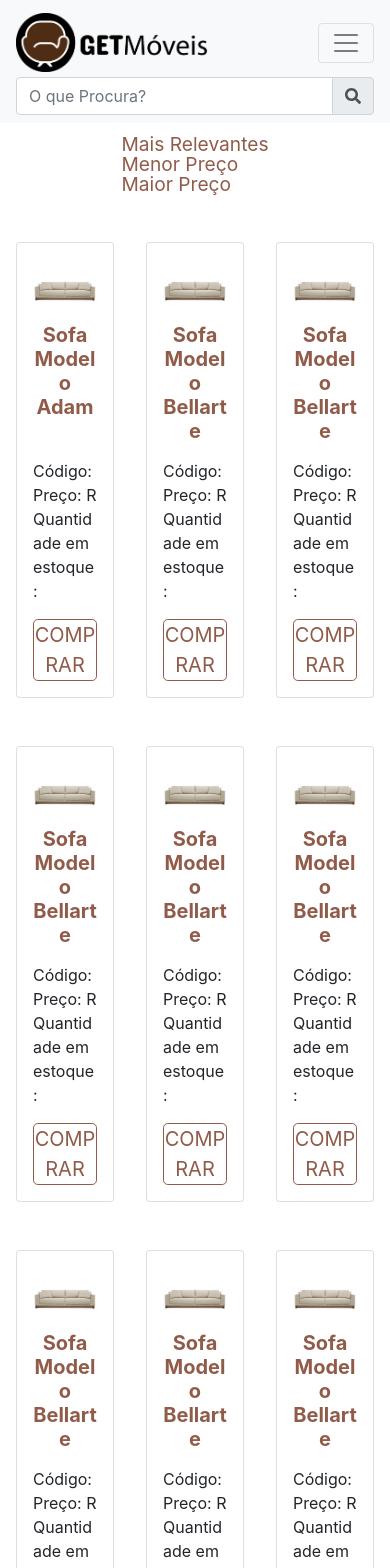
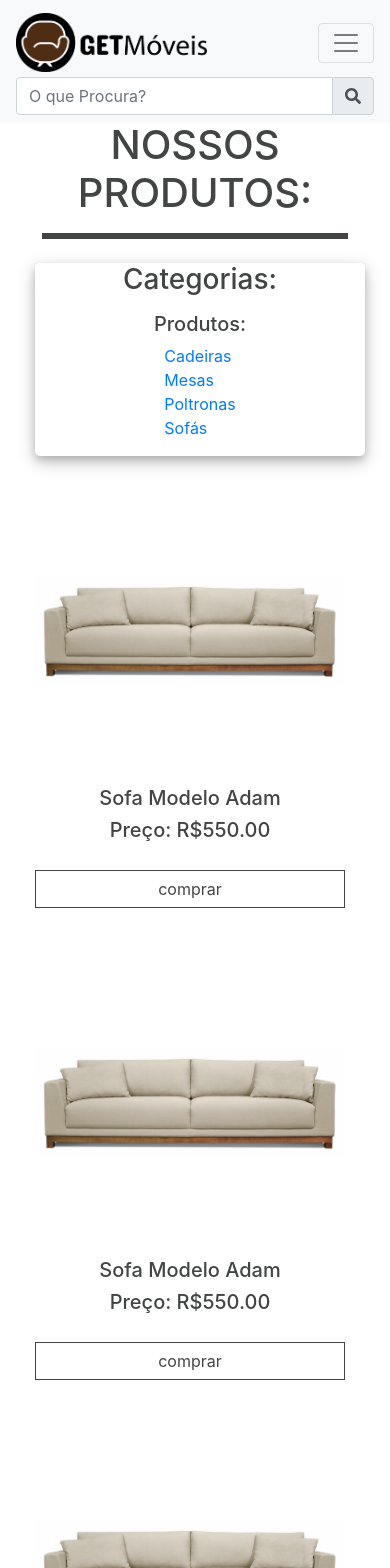
Before and after one commit to bielmoita/projetoIntegrador, an Angular app in the folder getMoveis/: page /sofas in a window 390 px wide. Shown: the top 1568 px of the page. Built offline with nearby package versions, Linux system fonts and the light colour scheme.

Commit message:
Responsividade e design página produto e home

```diff
--- a/getMoveis/src/app/faq/faq.component.css
+++ b/getMoveis/src/app/faq/faq.component.css
@@ -1,20 +1,55 @@
-*{
-    box-sizing: border-box;
-    padding: 0px;
-}
-.container
-{
-    padding-top: 25px;
+
+
+.card, .card-header {
+
+    background-color: transparent !important;
+    border: none !important;
+    padding: 0 !important;
+    margin-bottom: 20px;
 }
 
-.faq-accordion{
-    color: #915b4a;
-    font-weight: bold;
+.card {
+    box-shadow: 0 2px 20px 0 rgba(110, 130, 208, .18);
 }
 
-@media (min-width: 576px){
-    .form-inline .form-control {
-        width: 850px;
-        margin-left: 20px;
-    }
+.btn-link{
+    width: 100%;
+    height: 60px;
+    color: #000 !important;
+    font-weight: bold !important;
+    text-align: left !important;
+    text-decoration: none !important;
 }
+
+.card-body{
+    background: #E8EEFF;
+
+}
+
+.btn-link:after{
+    content: '\2212';
+    width: 30px;
+    font-size: 20px;
+    text-align: center;
+    border-radius: 5px;
+    right: 15px;
+    top: 20px;
+    position: absolute;
+    background: #E8EEFF;
+}
+
+.btn-link.collapsed:after{
+    content: '\002B';
+}
+
+.btn-link:before{
+    content: '';
+    height: 25px;
+    width: 25px;
+    position: absolute;
+    background-color: #FFF;
+    transform:rotate(45deg);
+    z-index: 1;
+    left: 20px;
+    top: 62px;
+}
--- a/getMoveis/src/app/home/home.component.html
+++ b/getMoveis/src/app/home/home.component.html
@@ -1,11 +1,11 @@
 <div class="container">
-    <div id="carouselExampleControls" class="carousel slide mt-3 mb-3" data-ride="carousel">
+    <div id="carouselExampleControls" class="carousel slide mt-4 mb-3" data-ride="carousel">
         <div class="carousel-inner">
             <div class="carousel-item active">
-                <img class="d-block w-100" [src]=carrossel1 alt="First slide">
+                <img class="d-block w-100 telapequena" [src]=carrossel1 alt="First slide">
             </div>
             <div class="carousel-item">
-                <img class="d-block w-100" [src]=carrossel2 alt="Second slide">
+                <img class="d-block w-100 telapequena" [src]=carrossel2 alt="Second slide">
             </div>
         </div>
         <a class="carousel-control-prev" href="#carouselExampleControls" role="button" data-slide="prev">
--- a/getMoveis/src/app/sofas/sofas.component.css
+++ b/getMoveis/src/app/sofas/sofas.component.css
@@ -1,44 +1,84 @@
-* {
-    margin: 0;
-    padding: 0;
-    outline: 0;
+.container{
+    padding-top: 50px;
+    color: #434444;
+}
+hr{
+	width: 300px;
+	border: 3px solid #434444;
 }
 
-.order {
-    display: block;
-    line-height: 20px;
+/* Product Grid */
+.produto-grid{
+	padding-bottom: 20px;
+	padding-top: 20px;
+}
+.produto-grid:hover{
+	box-shadow: 0 4px 8px 0 rgba(0, 0, 0, 0.2), 0 6px 20px 0 rgba(0, 0, 0, 0.19);
+}
+.imagem{
+	position: relative;
+}
+.overlay{
+	position: absolute;
+	top: 0;
+	bottom: 0;
+	left: 0;
+	right: 0;
+	height: 100%;
+	width: 100%;
+	opacity: 0;
+	transition: .5s ease;
+	background-color: rgba(67, 68, 68, 0.7);
+}
+.imagem:hover .overlay{
+	opacity: 1;
+}
+.detalhes{
+	color: #fff;
+	font-size: 20px;
+	position: absolute;
+	top: 50%;
+	left: 50%;
+	transform: translate(-50%, -50%);
+	-ms-transform: translate(-50%, -50%);
 }
 
-h3{
-    font-weight: bold;
+.comprar{
+	background-color: transparent;
+	color: #434444;
+	border-radius: 0;
+	border: 1px solid #434444;
+	width: 100%;
+	margin-top: 20px;
 }
-ul{
-    text-align: start;
+.comprar:hover{
+	background-color: #434444;
+	color: #fff;
 }
 
-li{
-    list-style-type: none;
+.ordernar{
+
+    box-shadow: 0 4px 8px 0 rgba(0, 0, 0, 0.2), 0 6px 20px 0 rgba(0, 0, 0, 0.19);
+    width: 100%;
+    border-radius: 5px;
 }
 
-li, h3, a {
-    font-size: 1.2rem;
-    color: #915b4a;
-    transition: all 0.5s;
+@media (max-width: 575.98px) {
+
+    .row{
+        width: 100%;
+    }
+
+    .produto-grid{
+        margin-left: 20px;
+    }
+
+    .ordernar{
+        margin-left: 20px;
+    }
+
+    h1{
+        margin-top: 40px;
+    }
+
 }
-.container-fluid{
-    margin-bottom: 8rem;
-}
-.btn-outline-info, .card-title {
-    color: #915b4a;;
-    border-color: #915b4a;;
-}
-
-.btn-outline-info:hover {
-    color: #fff;
-    background-color: #915b4a;;
-    border-color: black;
-}
-.card-title {
-    color: #915b4a;
-    font-weight: bold;
-}
--- a/getMoveis/src/app/sofas/sofas.component.html
+++ b/getMoveis/src/app/sofas/sofas.component.html
@@ -1,231 +1,122 @@
-<div class="container-fluid" >
-    <!-- Estava na DIV: style="height: 20000px;" -->
+<body>
+    <div class="container">
+        <h1 class="text-center">NOSSOS PRODUTOS:</h1>
+        <hr>
 
-
-    <div class="row mt-3 mb-3">
-        <div class="col-md-3">
-            <div class="order text-center mt-5">
-                <h3 class="mb-3">Ordenar Por</h3>
-                <div class="d-flex justify-content-center">
-                    <ul>
+        <div class="row">
+            <!-- Produto  -->
+            <div class=" col-md-3">
+                <div class="ordernar">
+                    <h3 class="mt-2 text-center">Categorias:</h3>
+                    <h5 class="text-center mt-3">Produtos:</h5>
+                    <div class="d-flex justify-content-center align-items">
+                        <ul class="list-unstyled">
                             <li>
-                            <a href="">Mais Relevantes</a>
+                                <a href="">Cadeiras</a>
                             </li>
                             <li>
-                            <a href="">Menor Preço</a>
+                                <a href="">Mesas</a>
                             </li>
                             <li>
-                            <a href="">Maior Preço</a>
+                                <a href="">Poltronas</a>
+                            </li>
+                            <li>
+                                <a href="">Sofás</a>
                             </li>
                         </ul>
                     </div>
                 </div>
             </div>
 
+            <div class="col-md-3 produto-grid">
+                <div class="imagem">
+                    <a href="#">
+                        <img src="assets/img/produtos/sofas/sofa_adam.png" class="w-100">
+                        <div class="overlay">
+                            <div class="detalhes">Ver Detalhes</div>
+                        </div>
+                    </a>
+                </div>
+                <h5 class="text-center">Sofa Modelo Adam</h5>
+                <h5 class="text-center">Preço: R$550.00</h5>
+                <a href="#" class="btn comprar">comprar</a>
+            </div>
 
-        <div class="col-md-9">
-<div class="col-md-12 d-flex">
-        <div class="card col-md-3 ml-3 mt-5 mr-3 p-3 p-3">
-            <img class="card-img-top" src="assets/img/produtos/sofas/sofa_adam.png" alt="Imagem do produto">
-            <div class="card-body text-center">
+            <div class="col-md-3 produto-grid">
+                <div class="imagem">
+                    <a href="#">
+                        <img src="assets/img/produtos/sofas/sofa_adam.png" class="w-100">
+                        <div class="overlay">
+                            <div class="detalhes">Ver detalhes</div>
+                        </div>
+                    </a>
+                </div>
+                <h5 class="text-center">Sofa Modelo Adam</h5>
+                <h5 class="text-center">Preço: R$550.00</h5>
+                <a href="#" class="btn comprar">comprar</a>
+            </div>
 
-
-                <h5 class="card-title mb-3 mb-3">Sofa Modelo Adam</h5>
+            <div class="col-md-3 produto-grid">
+                <div class="imagem">
+                    <a href="#">
+                        <img src="assets/img/produtos/sofas/sofa_adam.png" class="w-100">
+                        <div class="overlay">
+                            <div class="detalhes">Ver detalhes</div>
+                        </div>
+                    </a>
+                </div>
+                <h5 class="text-center">Sofa Modelo Adam</h5>
+                <h5 class="text-center">Preço: R$550.00</h5>
+                <a href="#" class="btn comprar">comprar</a>
+            </div>
 
         </div>
-            <p class="card-text">Código: </p>
-            <p class="card-text">Preço: R</p>
-            <p class="card-text">Quantidade em estoque: </p>
-            <div>
-                <button class="btn btn-outline-info btn-lg btn-block mr-3 mt-3">
-                    COMPRAR
-                </button>
-                <!-- <button class="btn btn-outline-danger">
-                    Deletar
-                </button> -->
+
+        <div class="row">
+            <div class=col-md-3></div>
+            <div class="col-md-3 produto-grid">
+                <div class="imagem">
+                    <a href="#">
+                        <img src="assets/img/produtos/sofas/sofa_adam.png" class="w-100">
+                        <div class="overlay">
+                            <div class="detalhes">Ver detalhes</div>
                         </div>
+                    </a>
+                </div>
+                <h5 class="text-center">Sofa Modelo Adam</h5>
+                <h5 class="text-center">Preço: R$550.00</h5>
+                <a href="#" class="btn comprar">comprar</a>
             </div>
 
-        <div class="card col-md-3 ml-3 mt-5 mr-3 p-3">
-            <img class="card-img-top" src="assets/img/produtos/sofas/sofa_adam.png" alt="Imagem do produto">
-            <div class="card-body text-center">
-
-
-                <h5 class="card-title mb-3">Sofa Modelo Bellarte</h5>
-
+            <div class="col-md-3 produto-grid">
+                <div class="imagem">
+                    <a href="#">
+                        <img src="assets/img/produtos/sofas/sofa_adam.png" class="w-100">
+                        <div class="overlay">
+                            <div class="detalhes">Ver detalhes</div>
                         </div>
-            <p class="card-text">Código: </p>
-            <p class="card-text">Preço: R</p>
-            <p class="card-text">Quantidade em estoque: </p>
-            <div>
-                <button class="btn btn-outline-info btn-lg btn-block mr-3 mt-3">
-                    COMPRAR
-                </button>
-                <!-- <button class="btn btn-outline-danger">
-                    Deletar
-                </button> -->
+                    </a>
                 </div>
+                <h5 class="text-center">Sofa Modelo Adam</h5>
+                <h5 class="text-center">Preço: R$550.00</h5>
+                <a href="#" class="btn comprar">comprar</a>
             </div>
 
-        <div class="card col-md-3 ml-3 mt-5 mr-3 p-3">
-            <img class="card-img-top" src="assets/img/produtos/sofas/sofa_adam.png" alt="Imagem do produto">
-            <div class="card-body text-center">
-
-
-                <h5 class="card-title mb-3">Sofa Modelo Bellarte</h5>
-
+            <div class="col-md-3 produto-grid">
+                <div class="imagem">
+                    <a href="#">
+                        <img src="assets/img/produtos/sofas/sofa_adam.png" class="w-100">
+                        <div class="overlay">
+                            <div class="detalhes">Ver detalhes</div>
                         </div>
-            <p class="card-text">Código: </p>
-            <p class="card-text">Preço: R</p>
-            <p class="card-text">Quantidade em estoque: </p>
-            <div>
-                <button class="btn btn-outline-info btn-lg btn-block mr-3 mt-3">
-                    COMPRAR
-                </button>
-                <!-- <button class="btn btn-outline-danger">
-                    Deletar
-                </button> -->
+                    </a>
                 </div>
-        </div>
-    </div>
-        <div class="col-md-12 d-flex">
-        <div class="card col-md-3 ml-3 mt-5 mr-3 p-3">
-            <img class="card-img-top" src="assets/img/produtos/sofas/sofa_adam.png" alt="Imagem do produto">
-            <div class="card-body text-center">
-
-
-                <h5 class="card-title mb-3">Sofa Modelo Bellarte</h5>
-
-            </div>
-            <p class="card-text">Código: </p>
-            <p class="card-text">Preço: R</p>
-            <p class="card-text">Quantidade em estoque: </p>
-            <div>
-                <button class="btn btn-outline-info btn-lg btn-block mr-3 mt-3">
-                    COMPRAR
-                </button>
-                <!-- <button class="btn btn-outline-danger">
-                    Deletar
-                </button> -->
-            </div>
-        </div>
-
-        <div class="card col-md-3 ml-3 mt-5 mr-3 p-3">
-            <img class="card-img-top" src="assets/img/produtos/sofas/sofa_adam.png" alt="Imagem do produto">
-            <div class="card-body text-center">
-
-
-                <h5 class="card-title mb-3">Sofa Modelo Bellarte</h5>
-
-            </div>
-            <p class="card-text">Código: </p>
-            <p class="card-text">Preço: R</p>
-            <p class="card-text">Quantidade em estoque: </p>
-            <div>
-                <button class="btn btn-outline-info btn-lg btn-block mr-3 mt-3">
-                    COMPRAR
-                </button>
-                <!-- <button class="btn btn-outline-danger">
-                    Deletar
-                </button> -->
-            </div>
-        </div>
-
-        <div class="card col-md-3 ml-3 mt-5 mr-3 p-3">
-            <img class="card-img-top" src="assets/img/produtos/sofas/sofa_adam.png" alt="Imagem do produto">
-            <div class="card-body text-center">
-
-
-                <h5 class="card-title mb-3">Sofa Modelo Bellarte</h5>
-
-            </div>
-            <p class="card-text">Código: </p>
-            <p class="card-text">Preço: R</p>
-            <p class="card-text">Quantidade em estoque: </p>
-            <div>
-                <button class="btn btn-outline-info btn-lg btn-block mr-3 mt-3">
-                    COMPRAR
-                </button>
-                <!-- <button class="btn btn-outline-danger">
-                    Deletar
-                </button> -->
-            </div>
-        </div>
-        </div>
-        <div class="col-md-12 d-flex">
-        <div class="card col-md-3 ml-3 mt-5 mr-3 p-3">
-            <img class="card-img-top" src="assets/img/produtos/sofas/sofa_adam.png" alt="Imagem do produto">
-            <div class="card-body text-center">
-
-
-                <h5 class="card-title mb-3">Sofa Modelo Bellarte</h5>
-
-            </div>
-            <p class="card-text">Código: </p>
-            <p class="card-text">Preço: R</p>
-            <p class="card-text">Quantidade em estoque: </p>
-            <div>
-                <button class="btn btn-outline-info btn-lg btn-block mr-3 mt-3">
-                    COMPRAR
-                </button>
-                <!-- <button class="btn btn-outline-danger">
-                    Deletar
-                </button> -->
+                <h5 class="text-center">Sofa Modelo Adam</h5>
+                <h5 class="text-center">Preço: R$550.00</h5>
+                <a href="#" class="btn comprar">comprar</a>
             </div>
         </div>
 
 
-        <div class="card col-md-3 ml-3 mt-5 mr-3 p-3">
-            <img class="card-img-top" src="assets/img/produtos/sofas/sofa_adam.png" alt="Imagem do produto">
-            <div class="card-body text-center">
-
-
-                <h5 class="card-title mb-3">Sofa Modelo Bellarte</h5>
-
     </div>
-            <p class="card-text">Código: </p>
-            <p class="card-text">Preço: R</p>
-            <p class="card-text">Quantidade em estoque: </p>
-            <div>
-                <button class="btn btn-outline-info btn-lg btn-block mr-3 mt-3">
-                    COMPRAR
-                </button>
-                <!-- <button class="btn btn-outline-danger">
-                    Deletar
-                </button> -->
-            </div>
-        </div>
-
-
-        <div class="card col-md-3 ml-3 mt-5 mr-3 p-3">
-            <img class="card-img-top" src="assets/img/produtos/sofas/sofa_adam.png" alt="Imagem do produto">
-            <div class="card-body text-center">
-
-
-                <h5 class="card-title mb-3">Sofa Modelo Bellarte</h5>
-
-            </div>
-            <p class="card-text">Código: </p>
-            <p class="card-text">Preço: R</p>
-            <p class="card-text">Quantidade em estoque: </p>
-            <div>
-                <button class="btn btn-outline-info btn-lg btn-block mr-3 mt-3">
-                    COMPRAR
-                </button>
-                <!-- <button class="btn btn-outline-danger">
-                    Deletar
-                </button> -->
-            </div>
-        </div>
-
-    </div>
-
-
-
-
-</div>
-
-
-
-
-    </div>
+</body>
```
Also changed, not shown: getMoveis/src/app/cadastro-eusuarios/cadastro-eusuarios.component.html (+9 -10 lines), getMoveis/src/app/faq/faq.component.html (+58 -56 lines), getMoveis/src/app/home/home.component.css (+11 -0 lines). Lines whose indentation alone changed are shown as unchanged.
